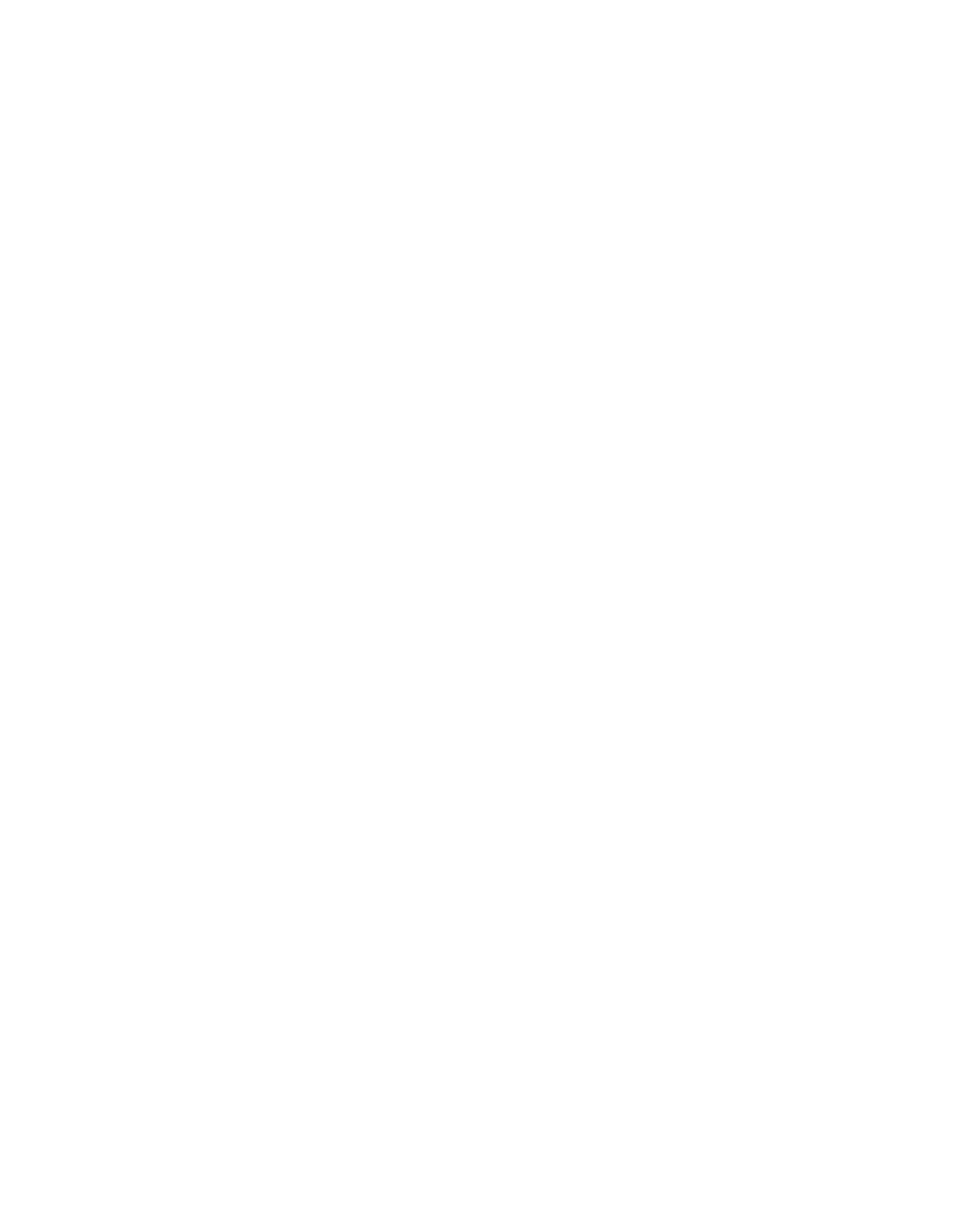
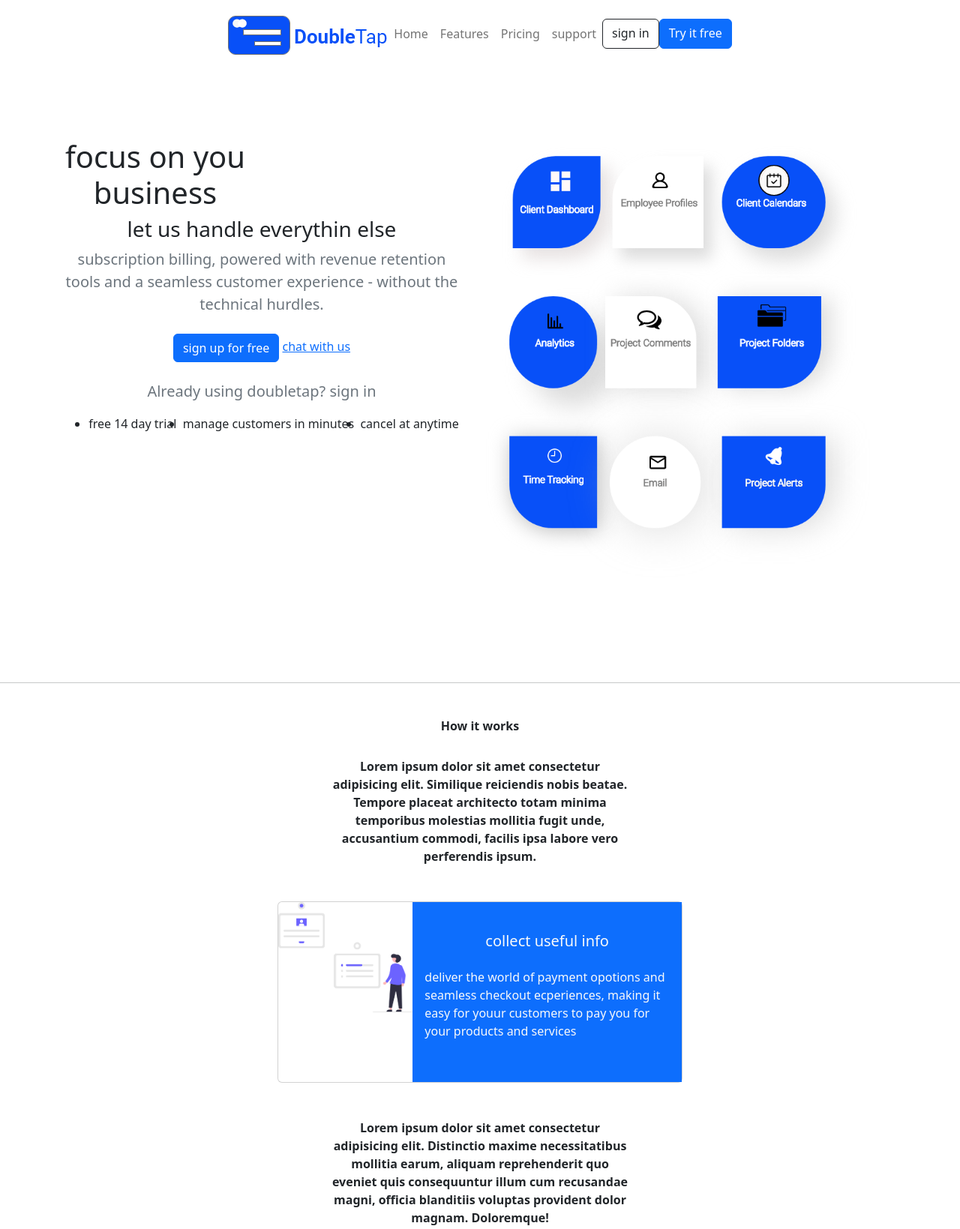
Before and after one commit to sotne/how-it-works, a plain HTML site: page index.html in a window 1280 px wide. Shown: the top 1639 px of the page at 75% size. Before the commit the page ends 800 px from the top, so only its background shows below. Drawn offline with nearby package versions, Linux system fonts and the light colour scheme.

Commit message:
adjust nav and header font line up

```diff
--- a/index.html
+++ b/index.html
@@ -5,8 +5,104 @@
     <meta http-equiv="X-UA-Compatible" content="IE=edge">
     <meta name="viewport" content="width=device-width, initial-scale=1.0">
     <title>how it works</title>
+    <link rel="stylesheet" href="https://cdn.jsdelivr.net/npm/bootstrap@5.2.3/dist/css/bootstrap.min.css">
 </head>
 <body>
+    <div class="navbar bg-white">
+        <nav class="navbar navbar-expand-lg mx-auto position-relative" style="">
+            <div class="container-fluid">
+              <img src="/images/Logo.png" alt="">
+              <button class="navbar-toggler" type="button" data-bs-toggle="collapse" data-bs-target="#navbarNavAltMarkup" aria-controls="navbarNavAltMarkup" aria-expanded="false" aria-label="Toggle navigation">
+                <span class="navbar-toggler-icon"></span>
+              </button>
+              <div class="collapse navbar-collapse" id="navbarNavAltMarkup">
+                <div class="navbar-nav">
+                  <a class="nav-link" href="#">Home</a>
+                  <a class="nav-link" href="#">Features</a>
+                  <a class="nav-link" href="#">Pricing</a>
+                  <a class="nav-link" href="#">support</a>
+                  <a class="btn btn-outline-dark " href="#" role="button">sign in</a>
+                  <a class="btn btn-primary" href="#" role="button">Try it free</a>
+                </div>
+              </div>
+            </div>
+          </nav>
+    </div>
+    <div class="header">
+        <section class="py-5 text-center container ">
+            <div class="row py-lg-5 height: 10vh;" style="width: 100%;">
+              <div class="col-lg-6 col-md-8 mx-auto">
+                <h1 class="fw-light" style="width: 250px;"><b>focus on you business</b></h1>
+                <h3 class="">let us handle everythin else</h3>
+                <p class="lead text-muted">subscription billing, powered with revenue retention tools and a seamless customer experience - without the technical hurdles.</p>
+                <p>
+                  <a href="#" class="btn btn-primary my-2">sign up for free</a>
+                  <a href="#" class=""btn btn-outline-dark my-2">chat with us</a>
+                </p>
+                <p class="lead text-muted">Already using doubletap? sign in</p>
+                <ul class="d-flex justify-content-around text-decoration-none mx-auto" style="width:auto">
+                    <li>free 14 day trial</li>
+                    <li>manage customers in minutes</li>
+                    <li>cancel at anytime</li>
+                  </ul>
+              </div>
+              <img src="/images/Header-Side-1.png" alt="" class="img-fluid.max-width: 50%" style="width: 50%;">
+            </div>
+        </section>
+    </div>
+    <hr>
+    <h6 class="text-center mt-5"><b>How it works</b></h6>
+    <p class="text-center m-auto pt-4" style="width:400px"><b>Lorem ipsum dolor sit amet consectetur adipisicing elit. Similique reiciendis nobis beatae. Tempore placeat architecto totam minima temporibus molestias mollitia fugit unde, accusantium commodi, facilis ipsa labore vero perferendis ipsum.</b></p>
+    <div class="paragragh"></div>
+    <div class="card m-auto mt-5" style="max-width: 540px;">
+        <div class="row g-0">
+          <div class="col-md-4">
+            <img src="/images/Collect-info.png" class="img-fluid rounded-start" alt="...">
+          </div>
+          <div class="col-md-8 bg-primary">
+            <div class="card-body text-light">
+              <h5 class="card-title text-center m-4">collect useful info</h5>
+              <p class="card-text">deliver the world of payment opotions and seamless checkout ecperiences, making it easy for youur customers to pay you for your products and services</p>
+              <p class="card-text"><small class="text-muted">&nbsp&nbsp</small></p>
+            </div>
+          </div>
+        </div>
+      </div>
+    <br>
+    <p class="text-center m-auto  mt-4" style="width: 400px"><b>Lorem ipsum dolor sit amet consectetur adipisicing elit. Distinctio maxime necessitatibus mollitia earum, aliquam reprehenderit quo eveniet quis consequuntur illum cum recusandae magni, officia blanditiis voluptas provident dolor magnam. Doloremque!</b></p>
+    <div class="card m-auto mt-5" style="max-width: 540px;">
+        <div class="row g-0">
+          <div class="col-md-4">
+            <img src="/images/Take Payments.png" class="img-thumbnail" alt="...">
+          </div>
+          <div class="col-md-8 bg-primary">
+            <div class="card-body text-light">
+              <h5 class="card-title text-center m-4">get paid sooner</h5>
+              <p class="card-text">Lorem ipsum dolor sit amet consectetur adipisicing elit. Optio culpa, amet maiores quasi dolores deserunt error eaque cum beatae repellat nihil, quod asperiores unde voluptatum perspiciatis modi explicabo ea dolor.</p>
+              <p class="card-text"><small class="text-muted">&nbsp</small></p>
+            </div>
+          </div>
+        </div>
+      </div>
+    <div class="footer my-5">
+        <div class="bg-primary text-secondary px-4 py-5 text-center">
+            <div class="py-5">
 
+              <h1 class="display-5 fw-bold text-white">try double tap today!</h1><div class="col-lg-6 mx-auto">
+                <p class="fs-5 mb-4 text-white">lets get started</p>
+                <div class="d-grid gap-2 d-sm-flex justify-content-sm-center">
+                  <button type="button" class="btn btn-success btn-sm px-4 me-sm-3 fw-bold">get started</button>
+                  <button type="button" class="btn btn-outline-light btn-lg px-4">chat with us</button>
+                </div>
+              </div>
+              <ul class="d-flex justify-content-evenly text-decoration-none mx-auto m-5 text-white" style="width:900px;">
+                <li>free 14 day trial</li>
+                <li>manage customers in minutes</li>
+                <li>cancel at anytime</li>
+              </ul>
+            </div>
+          </div>
+    </div>
+    <script src="https://cdn.jsdelivr.net/npm/bootstrap@5.2.3/dist/js/bootstrap.bundle.min.js"></script>
 </body>
 </html>
```
Also changed, not shown: images/Collect-info.png (added), images/Take-Payments.png (added).
